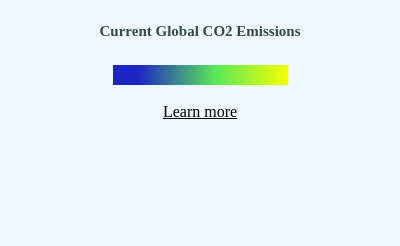
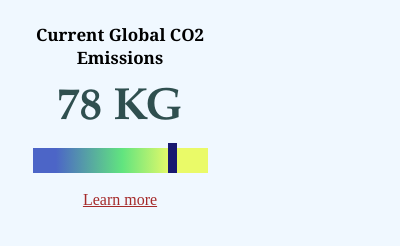
Before and after one commit to DeeTomPanda/WebExtension, a browser extension: page popup.html in a window 400 px wide. Drawn offline with Linux system fonts and the light colour scheme.

Commit message:
Takes a given CO2 value in KG, displays in popup.html. Still need to find conversion to move dial on scale icon

```diff
--- a/popup.css
+++ b/popup.css
@@ -1,30 +1,49 @@
 html {
     background: aliceblue;
-    background-attachment: fixed;
-    white-space: nowrap;
-    border-radius: 5px;
+    width: 240px;
 }
 
 .title {
-    font-size: 15px;
+    font-size: 17px;
     font-weight: bold;
-    color: #314d3e;
+    color: black;
+    font-family: Georgia;
     padding: 15px;
-    font-family: 'Trocchi';
-    text-align: center
+    text-align: center;
+    height: 0px
+}
+
+#currCO2 {
+    font-family: 'Garamond';
+    height: 20px;
+    text-align: center;
+    font-size: 45px;
+    font-weight: bold;
+    color: darkslategrey;
 }
 
 .co2scale {
+    position: relative;
     background: rgb(28,36,196);
-    background: linear-gradient(90deg, rgba(28,36,196,1) 14%, rgba(90,233,87,1) 59%, rgba(245,255,0,1) 100%);
-    height: 20px;
+    background: linear-gradient(90deg, rgba(76,101,199,1) 13%, rgba(97,228,127,1) 51%, rgba(234,250,104,1) 79%);
+    height: 25px;
     width: 175px;
     display: block;
     margin-left: auto;
     margin-right: auto;
 }
 
+#dial {
+    display: block;
+    background: midnightblue;
+    width: 9px;
+    height: 30px;
+    left: 0px;
+    bottom: 0px;
+    position: absolute;
+}
+
 a {
-    color: black;
+    color: brown;
     font-family: 'Trocchi';
 }
--- a/popup.html
+++ b/popup.html
@@ -6,21 +6,22 @@
 		<div class="container">
 			<h1 class="title">Current Global CO2 Emissions</h1>
 
+			<p id="currCO2"></p>
 
-			<i class='co2scale'></i>
+			<!--<script src="index.js"></script>-->
+
+			<div class='co2scale'>
+				<div id="dial"></div>
+				<!--<div class="dial dial-green"></div>
+		<div class="dial dial-yellow"></div>-->
+			</div>
+			<script src="testGetCO2.js"></script>
 			<br />
 			<center>
 				<a href="resources.html" target="_blank">Learn more</a>
+				<br />
 			</center>
 		</div>
 
-
-	<!--To do: Bug when loading script: "Refused to load the script 'https://cdn.jsdelivr.net/npm/axios/dist/axios.min.js' because it violates the following Content Security Policy directive: "script-src 'self'". Note that 'script-src-elem' was not explicitly set, so 'script-src' is used as a fallback." -->
-		<!--<script src="https://cdn.jsdelivr.net/npm/axios/dist/axios.min.js"></script> -->
-
-	<!-- changed to index.js to invoke API calling first, but index.js doesn't run.'-->
-		<script src="index.js"></script>
-
-
 	</body>
 </html>
--- a/resources.css
+++ b/resources.css
@@ -10,13 +10,13 @@ html {
 }
 
 .title {
-    font-weight: normal;
+    font-weight: Bold;
     text-align: center;
     font-size: 45px;
-    line-height: 48px;
+    line-height: 38px;
     padding: 30px;
     font-family: 'Trocchi';
-    color: #7c795d
+    color: darkslategrey;
 }
 
 button {
--- a/resources.js
+++ b/resources.js
@@ -17,3 +17,5 @@ document.getElementById("why").addEventListener("click", why);
 function why() {
     window.open("https://www.wwf.org.au/what-we-do/climate/impacts-of-global-warming", "_blank");
 }
+
+//https://www.aquariumgardens.co.uk/the-co2-drop-checker-35-w.asp
--- /dev/null
+++ b/testGetCO2.js
@@ -0,0 +1,17 @@
+
+testGetCO2();
+
+function testGetCO2() {
+    let CO2inKG = 0;
+    for (let i = 1; i <= 12; i++) { //random function to "calculate CO2"
+        CO2inKG += i;
+    }
+    CO2inKG += " KG";
+    document.getElementById("currCO2").innerHTML = CO2inKG;
+
+    document.getElementById("dial").style.left = "135px";
+    //Range in PPM: 380ish ppm - 450ppm
+    // https://www.co2.earth/daily-co2#:~:text=418.49%20ppm&text=This%20table%20presents%20the%20most,parts%20per%20million%20(ppm
+    // https://climate.nasa.gov/climate_resources/24/graphic-the-relentless-rise-of-carbon-dioxide/#:~:text=They%20tell%20us%20that%20levels,see%20fluctuations%20in%20the%20graph
+
+}
```
